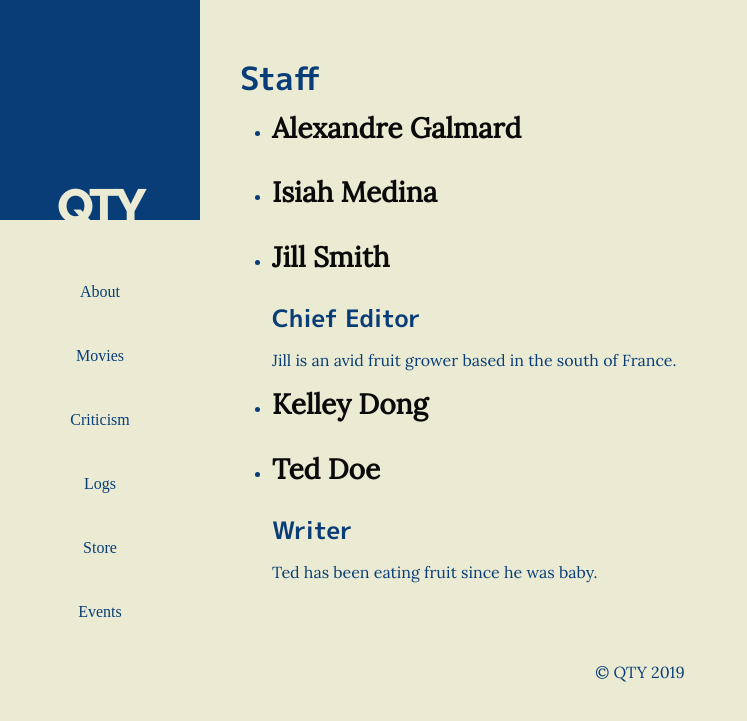
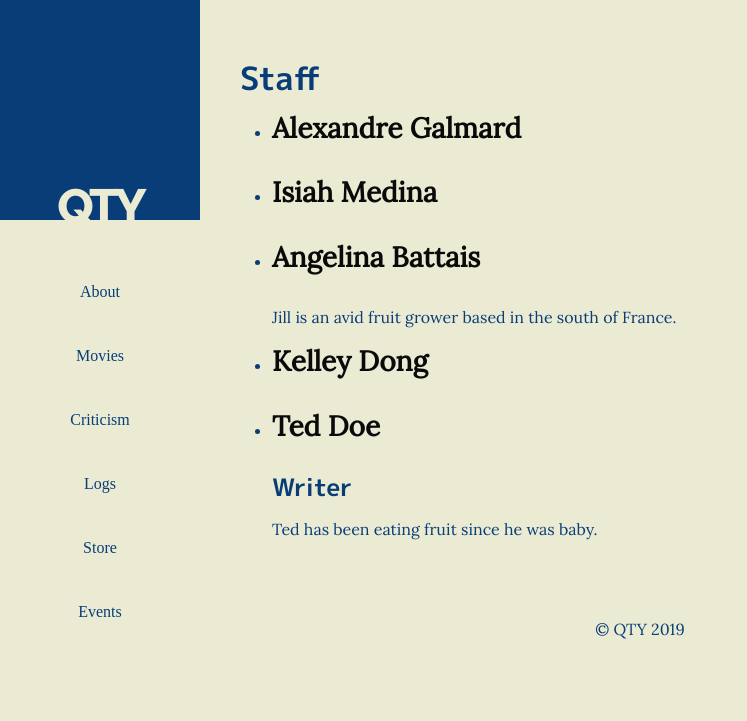
Before and after one commit to naobot/qty-cinema, a Jekyll site: the page built from staff.html, in a window 1280 px wide. Shown: the top 721 px of the page, without its empty margins (0-747 px from the left). Built offline with Jekyll 4.4.1, drawn with Linux system fonts in a browser that asks for light colours; some web fonts are replaced.

Commit message:
Update from Forestry.io kelley dong updated _authors/jill.md

```diff
--- a/_authors/jill.md
+++ b/_authors/jill.md
@@ -1,6 +1,7 @@
 ---
-short_name: jill
-name: Jill Smith
-position: Chief Editor
+short_name: Angelina Battais
+name: Angelina Battais
+position: ''
+
 ---
 Jill is an avid fruit grower based in the south of France.
```
